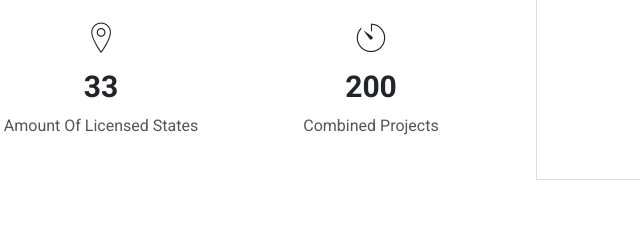
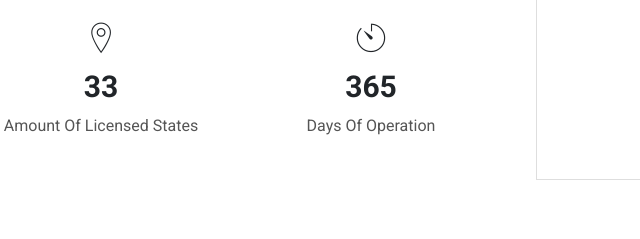
Before and after one commit to greek8/greek8.github.io, a website: page index.html in a window 1280 px wide. Shown: the part 3096-3335 px from the top of the page, 119-759 px from the left. Drawn offline with Linux system fonts and the light colour scheme; some packages are replaced by stand-ins of ours; files whose address does not match are found by name; a web font is replaced by a local one.

Commit message:
Add files via upload

```diff
--- a/index.html
+++ b/index.html
@@ -252,8 +252,8 @@
             <li>
               <div class="counter-item">
                 <i class="ion-ios-timer-outline"></i>
-                <h4 class="count" data-count="200">0</h4>
-                <span>Combined Projects</span>
+                <h4 class="count" data-count="365">0</h4>
+                <span>Days Of Operation</span>
               </div>
             </li>
           </ul>
```
